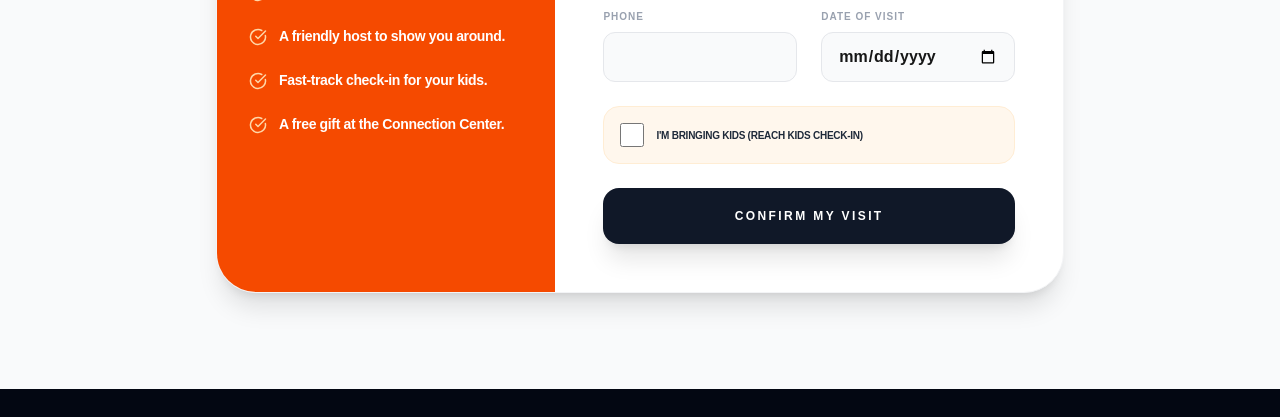
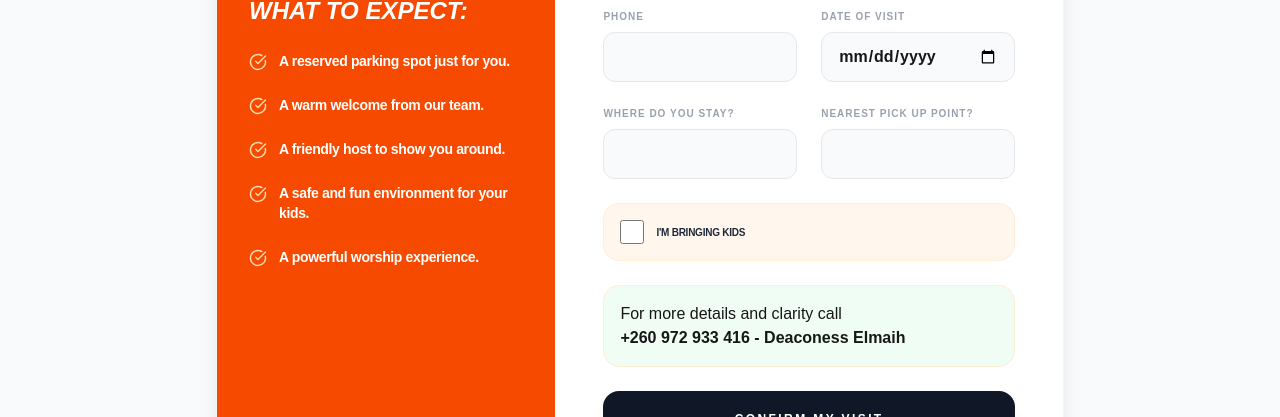
Before and after one commit to kalesamwenya/lifereachurches, a Next.js app: page /plan-visit in a window 1280 px wide. Shown: the part 502-919 px from the top of the page. Built offline with nearby package versions, Linux system fonts and the light colour scheme; no server answers.

Commit message:
visit form fixed

```diff
--- a/app/(main)/plan-visit/page.jsx
+++ b/app/(main)/plan-visit/page.jsx
@@ -4,6 +4,7 @@ import React, { useState } from 'react';
 import axios from 'axios';
 import { Calendar, CheckCircle, Loader2, CheckCircle2, ArrowLeft } from 'lucide-react';
 import { motion, AnimatePresence } from 'framer-motion';
+import { sub } from 'date-fns';
 
 const API_URL = 'https://content.lifereachchurch.org';
 
@@ -17,7 +18,9 @@ export default function PlanVisitPage() {
         email: '',
         phone: '',
         visit_date: '',
-        bringing_kids: false
+        bringing_kids: false,
+        stay_area: '',
+        pickup_point: ''
     });
 
     const handleSubmit = async (e) => {
@@ -25,7 +28,7 @@ export default function PlanVisitPage() {
         setIsLoading(true);
 
         try {
-            await axios.post(`${API_URL}/inbox/messages.php`, {
+            await axios.post(`${API_URL}/inbox/letusknow.php`, {
                 type: 'visit',
                 first_name: formData.first_name,
                 last_name: formData.last_name,
@@ -33,8 +36,10 @@ export default function PlanVisitPage() {
                 phone: formData.phone,
                 subject: `New Visit Planned`,
                 visit_date: formData.visit_date,
-                message: `Bringing Kids: ${formData.bringing_kids ? 'Yes' : 'No'}`
-            });
+                message: `Bringing Kids: ${formData.bringing_kids ? 'Yes' : 'No'}`,
+                stay_area: formData.stay_area,
+                pickup_point: formData.pickup_point
+        });
 
             setIsSuccess(true);
         } catch (err) {
@@ -47,7 +52,8 @@ export default function PlanVisitPage() {
 
     const resetForm = () => {
         setIsSuccess(false);
-        setFormData({ first_name: '', last_name: '', email: '', phone: '', visit_date: '', bringing_kids: false });
+        setFormData({ first_name: '', last_name: '', email: '', phone: '', visit_date: '', stay_area: '', pickup_point: '',  bringing_kids: false });
+        setTimeout(() => setIsSuccess(false), 5000);
     };
 
     return (
@@ -65,9 +71,11 @@ export default function PlanVisitPage() {
                             <h3 className="text-2xl font-black uppercase italic mb-6">What to expect:</h3>
                             <ul className="space-y-6">
                                 <ExpectationItem text="A reserved parking spot just for you." />
+                                <ExpectationItem text="A warm welcome from our team." />
                                 <ExpectationItem text="A friendly host to show you around." />
-                                <ExpectationItem text="Fast-track check-in for your kids." />
-                                <ExpectationItem text="A free gift at the Connection Center." />
+                                <ExpectationItem text="A safe and fun environment for your kids." />
+                                <ExpectationItem text="A powerful worship experience." />
+
                             </ul>
                         </div>
 
@@ -94,6 +102,11 @@ export default function PlanVisitPage() {
                                             <FormInput label="Date of Visit" type="date" value={formData.visit_date} onChange={(v) => setFormData({...formData, visit_date: v})} required />
                                         </div>
 
+                                        <div className="grid md:grid-cols-2 gap-6">
+                                            <FormInput label="Where do you stay?" value={formData.stay_area} onChange={(v) => setFormData({...formData, stay_area: v})} required />
+                                            <FormInput label="Nearest pick up point?" value={formData.pickup_point} onChange={(v) => setFormData({...formData, pickup_point: v})} required />
+                                        </div>
+
                                         <div className="p-4 bg-orange-50 rounded-2xl border border-orange-100">
                                             <label className="flex items-center gap-3 cursor-pointer">
                                                 <input
@@ -102,8 +115,14 @@ export default function PlanVisitPage() {
                                                     onChange={(e) => setFormData({...formData, bringing_kids: e.target.checked})}
                                                     className="w-6 h-6 text-orange-600 rounded-lg border-gray-300 focus:ring-orange-500"
                                                 />
-                                                <span className="text-gray-800 font-bold uppercase text-[10px] tracking-tight">I'm bringing kids (Reach Kids Check-in)</span>
+                                                <span className="text-gray-800 font-bold uppercase text-[10px] tracking-tight">I'm bringing kids</span>
                                             </label>
+                                        </div>
+
+                                          <div className="p-4 bg-green-50 rounded-2xl border border-orange-100">
+
+                                           <p>For more details and clarity call</p>
+                                           <h4 className='font-bold'>+260 972 933 416 - Deaconess Elmaih</h4>
                                         </div>
 
                                         <button
```
